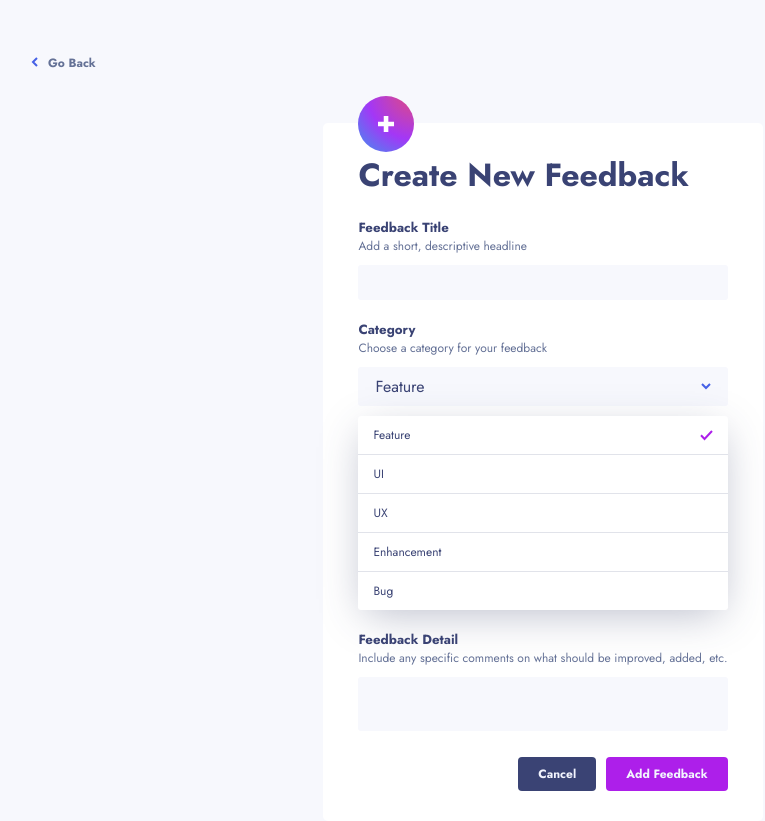
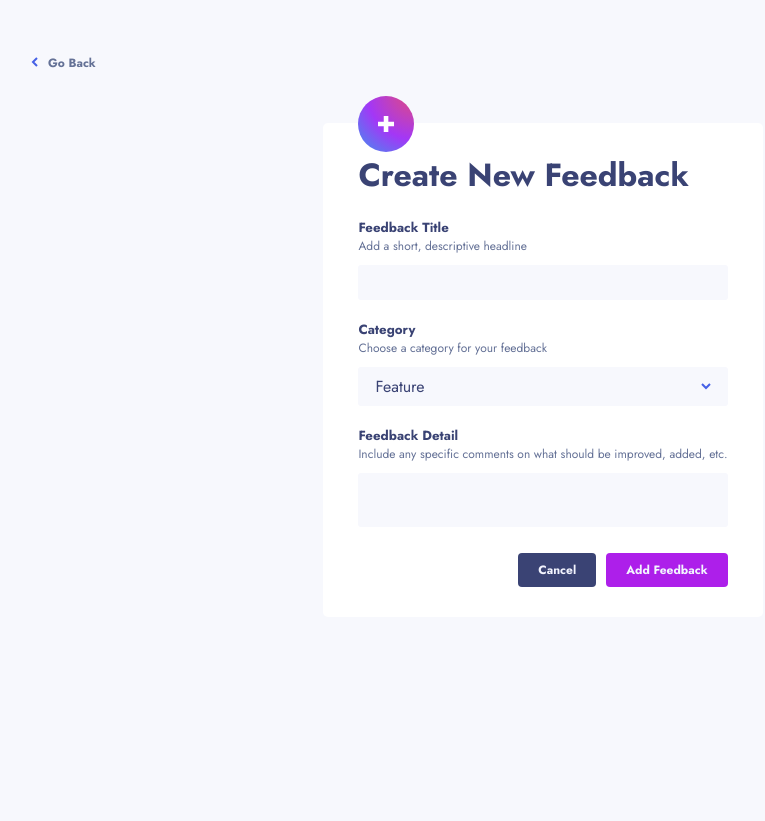
Before and after one commit to catli-unbounce/product_idea_board, a React (Create React App) app: page /new in a window 1280 px wide. Shown: the whole page, without its empty margins (97-862 px from the left). After the commit the page ends 800 px from the top, so only its background shows below. Built offline with nearby package versions, Linux system fonts and the light colour scheme.

Commit message:
Save add new feedback

```diff
--- a/src/App.js
+++ b/src/App.js
@@ -39,8 +39,6 @@ function App() {
   const [filters, setFilters] = useState(['all']);
   const [showMenu, setShowMenu] = useState(false);
 
-
-
   useEffect(() => {
 
     async function fetchData() {
@@ -70,7 +68,7 @@ function App() {
   const sortSuggestions = (order) => {
     setData({
       ...data,
-      suggestions: sortRequests(data.suggestions, order)
+      filteredSuggestions: sortRequests(data.suggestions, order)
     });
     setSortOrder(order)
   }
@@ -108,6 +106,9 @@ function App() {
 
     })
   }
+
+  const sortOrderDisplay = sortOrders.filter((item) => item.key === sortOrder)[0].title;
+
   return (
         <Switch>
           <Route path="/requests/:request_id">
@@ -143,14 +144,10 @@ function App() {
               <main>
                 <Banner>
                   <img src={suggestionIcon} alt="banner icon"></img> Suggestions
-                  <span onClick={() => setShowMenu(!showMenu)} className="sort-by">Sort By: <span className="sort-order">{sortOrders[sortOrder]}</span></span>
+                  <span onClick={() => setShowMenu(!showMenu)} className="sort-by">Sort By: <span className="sort-order">{sortOrderDisplay}</span></span>
                   {showMenu &&
                     <ul className="banner__sort-dropdown dropdown">
                       {sortMenu()}
-                        {/* <li onClick={() => sortSuggestions('votes_asc')} className="select-input">Most Upvotes{sortOrder === 'votes_asc' && `<img alt="checkmark" src={checkmarkIcon}></img>`}></img></li>
-                        <li onClick={() => sortSuggestions('votes_desc')} className="select-input">Least Upvotes<img alt="checkmark" src={checkmarkIcon}></img></li>
-                        <li onClick={() => sortSuggestions('comments_asc')} className="select-input">Most Comments<img alt="checkmark" src={checkmarkIcon}></img></li>
-                        <li onClick={() => sortSuggestions('comments_desc')} className="select-input">Least Comments<img alt="checkmark" src={checkmarkIcon}></img></li> */}
                     </ul>
                   }
 
--- a/src/components/RequestForm/RequestForm.module.scss
+++ b/src/components/RequestForm/RequestForm.module.scss
@@ -39,8 +39,13 @@
         margin-top: -57px;
     }
 
+    &__category {
+        position: relative;
+    }
+
     &__select-category {
         width: 100%;
+        position: absolute;
 
         li {
             display: flex;
--- a/src/components/RequestForm/index.js
+++ b/src/components/RequestForm/index.js
@@ -4,7 +4,21 @@ import arrowDownIcon from '../../assets/shared/icon-arrow-down.svg';
 import checkIcon from '../../assets/shared/icon-check.svg';
 import { useHistory } from "react-router-dom";
 const RequestForm = ({addNewRequest}) => {
-    let history = useHistory();
+
+    const [showDropdown, setShowDropdown] = useState(false);
+    const [newRequest, setNewRequest] = useState({
+        category: 'feature',
+        title: ''
+    })
+
+    const updateNewRequest = (key, value) => {
+        const formData = {...newRequest};
+        formData[key] = value;
+
+        setNewRequest(formData);
+    }
+
+
     return (
         <form className="form">
             <img className="new-icon" src={newFeedbackIcon}></img>
@@ -12,31 +26,32 @@ const RequestForm = ({addNewRequest}) => {
             <label>
                 <h5 className="label">Feedback Title</h5>
                 <p className="label-desc">Add a short, descriptive headline</p>
-                <input className="text-input" name="name" />
+                <input onChange={(e) => updateNewRequest('title', e.target.value)} className="text-input" name="name" value={newRequest.title}/>
             </label>
 
-            <label>
+            <label className="form__category">
                 <h5 className="label">Category</h5>
                 <p className="label-desc">Choose a category for your feedback</p>
-                <li className="text-input first-option" value="feature">Feature<img src={arrowDownIcon}></img></li>
-                <ul className="dropdown form__select-category">
-                    <li className="select-input" value="ui">Feature<img className="check-icon" src={checkIcon}></img></li>
-                    <li className="select-input" value="ui">UI</li>
-                    <li className="select-input" value="ux">UX</li>
-                    <li className="select-input" value="enhancement">Enhancement</li>
-                    <li className="select-input" value="bug">Bug</li>
-                </ul>
-
+                <li onClick={() => setShowDropdown(!showDropdown)} className="text-input first-option" value="feature">Feature<img src={arrowDownIcon}></img></li>
+                {showDropdown &&
+                    <ul className="dropdown form__select-category">
+                        <li onClick={() => updateNewRequest('category', 'feature')} className="select-input" value="feature">Feature{newRequest.category === 'feature' && <img className="check-icon" src={checkIcon}></img>}</li>
+                        <li onClick={() => updateNewRequest('category', 'ui')} className="select-input" value="ui">UI{newRequest.category === 'ui' && <img className="check-icon" src={checkIcon}></img>}</li>
+                        <li onClick={() => updateNewRequest('category', 'ux')} className="select-input" value="ux">UX{newRequest.category === 'ux' && <img className="check-icon" src={checkIcon}></img>}</li>
+                        <li onClick={() => updateNewRequest('category', 'enhancement')} className="select-input" value="enhancement">Enhancement{newRequest.category === 'enhancement' && <img className="check-icon" src={checkIcon}></img>}</li>
+                        <li onClick={() => updateNewRequest('category','bug')} className="select-input" value="bug">Bug{newRequest.category === 'bug' && <img className="check-icon" src={checkIcon}></img>}</li>
+                    </ul>
+                }
             </label>
 
             <label>
                 <h5 className="label">Feedback Detail</h5>
                 <p className="label-desc">Include any specific comments on what should be improved, added, etc.</p>
-                <textarea className="text-input" name="name" />
+                <textarea onChange={(e) => updateNewRequest('description',e.target.value)} className="text-input" name="name" value={newRequest.description}/>
             </label>
             <div className="form__btn-container">
                 <button className="cancel">Cancel</button>
-                <button type="submit">Add Feedback</button>
+                <button onClick={addNewRequest} type="submit">Add Feedback</button>
             </div>
 
         </form>
```
Also changed, not shown: src/helpers.js (line endings or trailing spaces).
